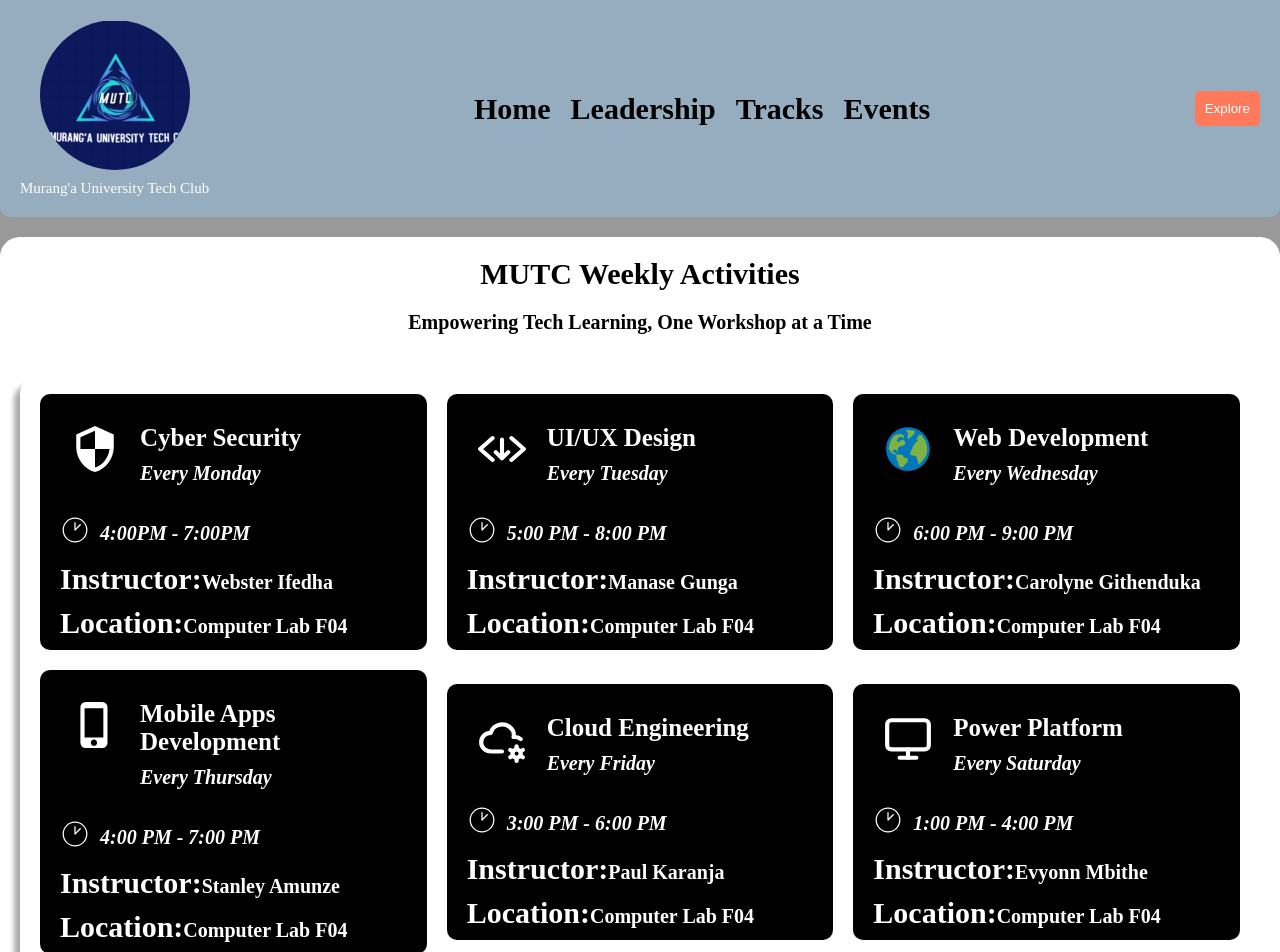
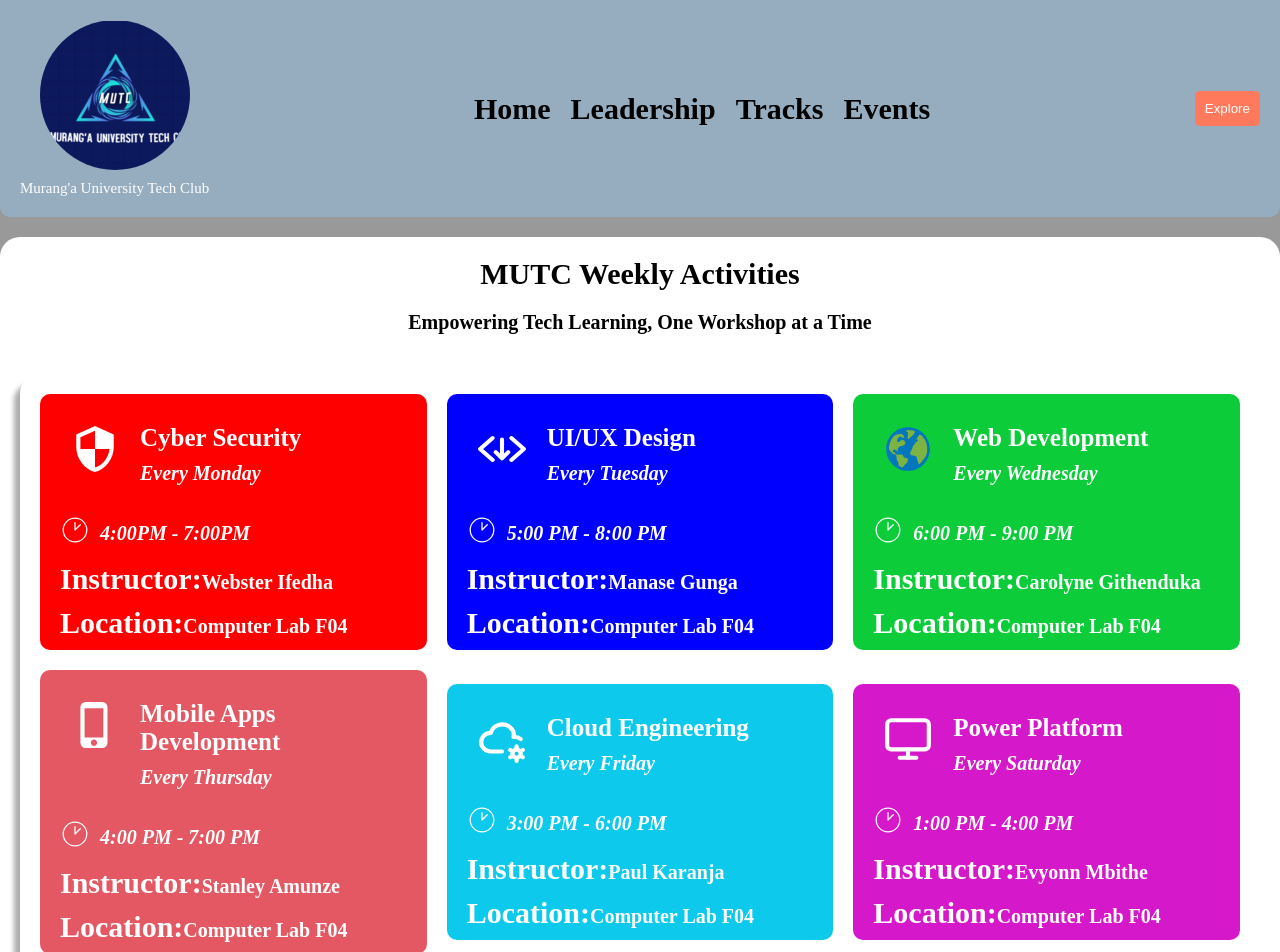
Before and after one commit to k-i-b-i-wott/MUTC, a React (Vite) app: page /events in a window 1280 px wide. Shown: the top 952 px of the page. Built offline with nearby package versions, Linux system fonts and the light colour scheme.

Commit message:
Styled each event card

```diff
--- a/src/pages/Events/Events.css
+++ b/src/pages/Events/Events.css
@@ -123,6 +123,30 @@
     list-style: none;
     color: var(--color-black);
 }
+.cyber {
+    background-color: red;
+  }
+
+  .UI {
+    background-color:blue;
+  }
+
+  .web {
+    background-color: #0dcc3a;
+  }
+
+  .mobile {
+    background-color: #e35863;
+  }
+
+  .cloud {
+    background-color: #0dc9eb;
+  }
+
+  .power {
+    background-color: #d518c9;
+  }
+
 .announcement li{
     font-size: 2rem;
     text-align: center;
--- a/src/pages/Events/Events.tsx
+++ b/src/pages/Events/Events.tsx
@@ -16,7 +16,7 @@ interface events {
     time: string
     location: string
     instructor: string
-
+    classname: string
 
 }
 
@@ -30,6 +30,8 @@ const Events = () => {
             time: "4:00PM - 7:00PM",
             location: "Computer Lab F04",
             instructor: "Webster Ifedha",
+            classname:"cyber"
+
 
         },
         {
@@ -38,7 +40,8 @@ const Events = () => {
             day: "Every Tuesday",
             time:"5:00 PM - 8:00 PM",
             location: "Computer Lab F04",
-            instructor: "Manase Gunga"
+            instructor: "Manase Gunga",
+            classname:"UI"
         },
         {
             nameIcon: [<FcGlobe />],
@@ -46,7 +49,8 @@ const Events = () => {
             day: "Every Wednesday",
             time:"6:00 PM - 9:00 PM",
             location: "Computer Lab F04",
-            instructor: "Carolyne Githenduka"
+            instructor: "Carolyne Githenduka",
+            classname: "web"
         },
         {
             nameIcon: [<MdPhoneIphone />],
@@ -54,7 +58,8 @@ const Events = () => {
             day: "Every Thursday",
             time:"4:00 PM - 7:00 PM",
             location: "Computer Lab F04",
-            instructor: "Stanley Amunze"
+            instructor: "Stanley Amunze",
+            classname: "mobile"
 
         },
         {
@@ -63,7 +68,8 @@ const Events = () => {
             day: "Every Friday",
             time:"3:00 PM - 6:00 PM",
             location: "Computer Lab F04",
-            instructor: "Paul Karanja"
+            instructor: "Paul Karanja",
+            classname:"cloud"
 
         },
         {
@@ -72,7 +78,8 @@ const Events = () => {
             day: "Every Saturday",
             time:"1:00 PM - 4:00 PM",
             instructor: "Evyonn Mbithe",
-            location: "Computer Lab F04"
+            location: "Computer Lab F04",
+            classname: "power"
 
         }
     ]
@@ -82,7 +89,8 @@ const Events = () => {
         <p>Empowering Tech Learning, One Workshop at a Time</p>
         <div  className="events-container">
             {eventDetails.map((event) => (
-            <div key={event.name} className="events-card">
+
+            <div key={event.name} className={`events-card ${event.classname}`}>
                 <div className='title'>
                     <div className="titleIcon">
                          {event.nameIcon}
```
